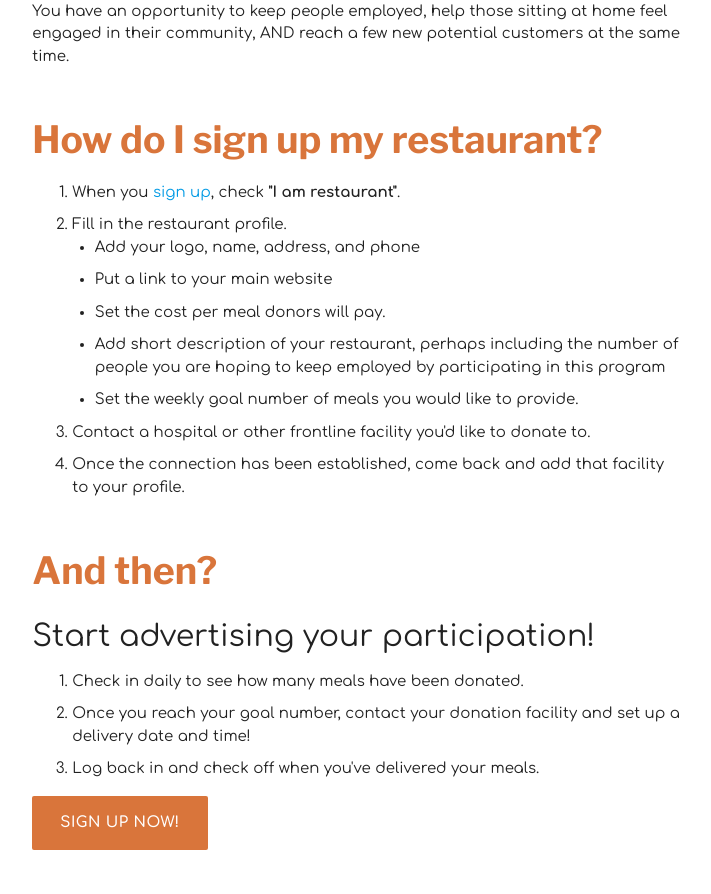
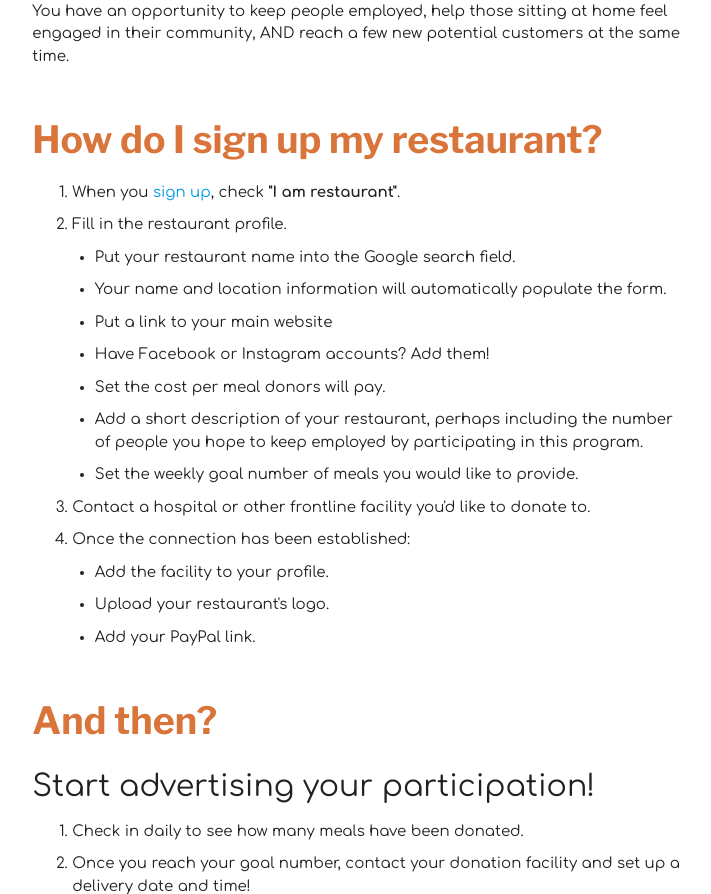
Before and after one commit to thomasdahlberg/feedthefrontline, a Django app: page /about/ in a window 1280 px wide. Shown: the part 776-1670 px from the top of the page, without its empty margins (171-882 px from the left). Run offline with Django 3.2, Linux system fonts and the light colour scheme.

Commit message:
update text

```diff
--- a/main/static/css/style.css
+++ b/main/static/css/style.css
@@ -61,7 +61,7 @@ p.lead {
 ul > li {
   list-style-type: disc !important;
 }
-li > ul {
+ul.inset {
   margin-left: 1.5rem;
 }
 li {
--- a/main/templates/about.html
+++ b/main/templates/about.html
@@ -38,17 +38,25 @@
         <h2>How do I sign up my restaurant?</h2>
         <ol>
             <li>When you <a href="{% url 'signup' %}">sign up</a>, check <strong>"I am restaurant"</strong>.</li>
-            <li>Fill in the restaurant profile.<ul>
-                    <li>Add your logo, name, address, and phone</li>
+            <li>Fill in the restaurant profile.</li>
+                <ul class="inset">
+                <li>Put your restaurant name into the Google search field.</li>
+                    <li>Your name and location information will automatically populate the form.</li>
                     <li>Put a link to your main website</li>
+                    <li>Have Facebook or Instagram accounts? Add them!</li>
                     <li>Set the cost per meal donors will pay.</li>
-                    <li>Add short description of your restaurant, perhaps including the number of people you are hoping
-                        to keep employed by participating in this program</li>
+                    <li>Add a short description of your restaurant, perhaps including the number of people you hope
+                        to keep employed by participating in this program.</li>
                     <li>Set the weekly goal number of meals you would like to provide.</li>
                 </ul>
             </li>
             <li>Contact a hospital or other frontline facility you'd like to donate to.</li>
-            <li>Once the connection has been established, come back and add that facility to your profile.</li>
+            <li>Once the connection has been established:</li>
+                <ul class="inset">
+                    <li>Add the facility to your profile.</li>
+                    <li>Upload your restaurant's logo.</li>
+                    <li>Add your PayPal link.</li>
+                </ul>
         </ol>
     </div>
     <div class="col s12 m9">
```
